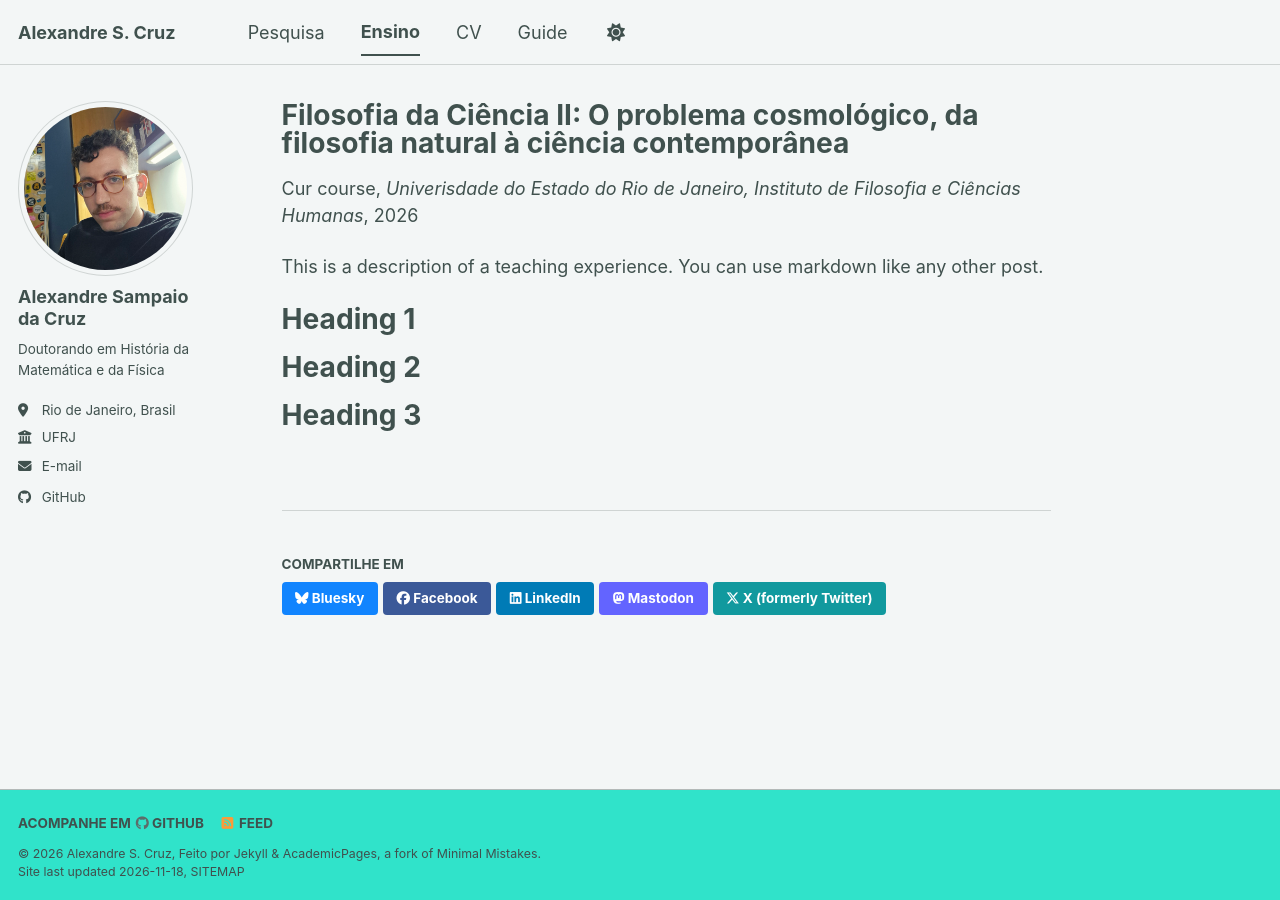
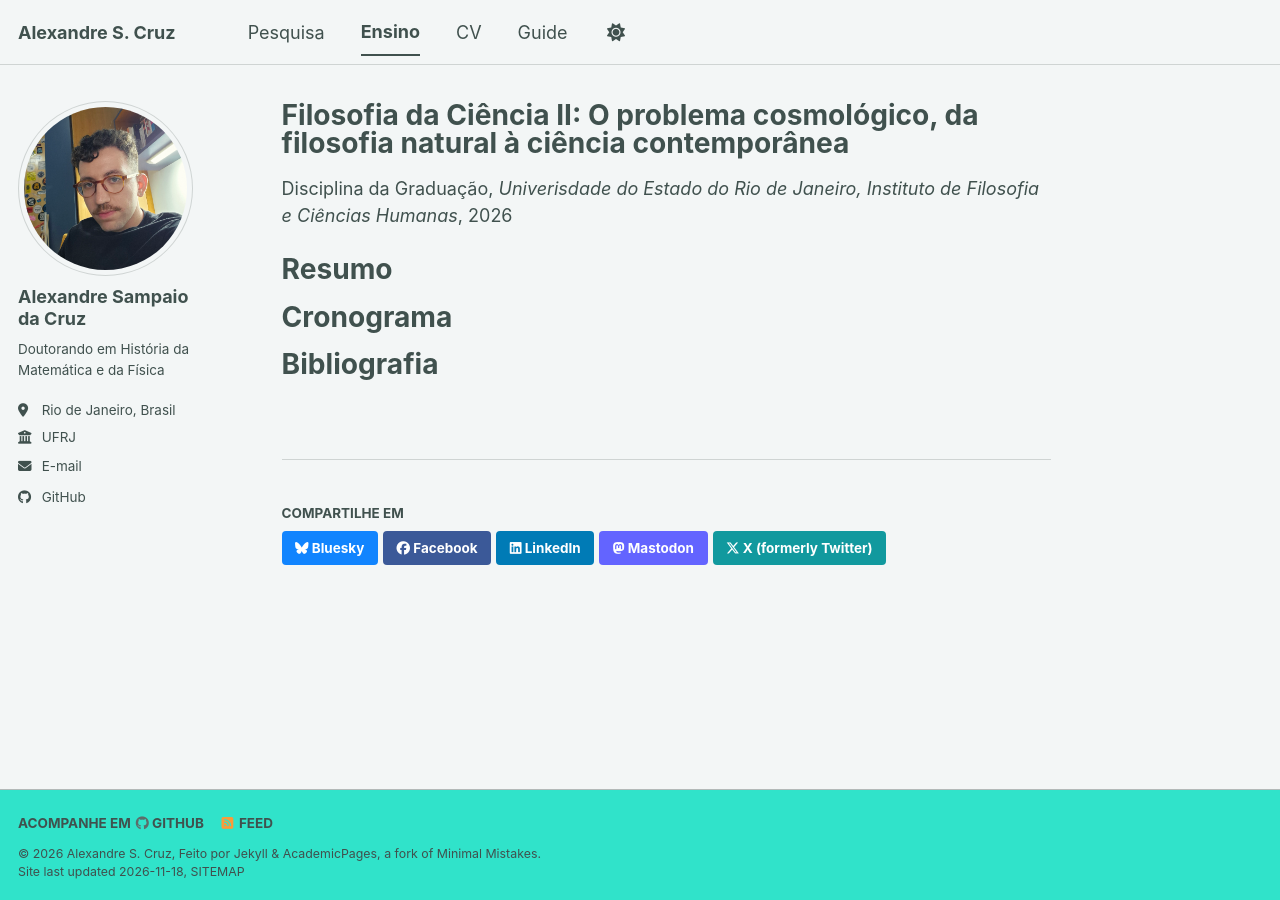
Before and after one commit to alexndr-sc/alexndr-sc.github.io, a Jekyll site: the page built from _teaching/2014-spring-teaching-1.md, in a window 1280 px wide. Built offline with Jekyll 4.4.1, drawn with Linux system fonts in a browser that asks for light colours; a script bundle is joined from its source files by our own code; a style sheet for code colours, icons or effects is not loaded.

Commit message:
Update 2014-spring-teaching-1.md

```diff
--- a/_teaching/2014-spring-teaching-1.md
+++ b/_teaching/2014-spring-teaching-1.md
@@ -1,20 +1,18 @@
 ---
 title: "Filosofia da Ciência II: O problema cosmológico, da filosofia natural à ciência contemporânea"
 collection: teaching
-type: "Cur course"
+type: "Disciplina da Graduação"
 permalink: /ensino/Filosofia-da-Ciencia-II-2026-2
 venue: "Univerisdade do Estado do Rio de Janeiro, Instituto de Filosofia e Ciências Humanas"
 date: 2026-11-18
-location: "City, Country"
 ---
 
-This is a description of a teaching experience. You can use markdown like any other post.
 
-Heading 1
+Resumo
 ======
 
-Heading 2
+Cronograma
 ======
 
-Heading 3
+Bibliografia
 ======
```
